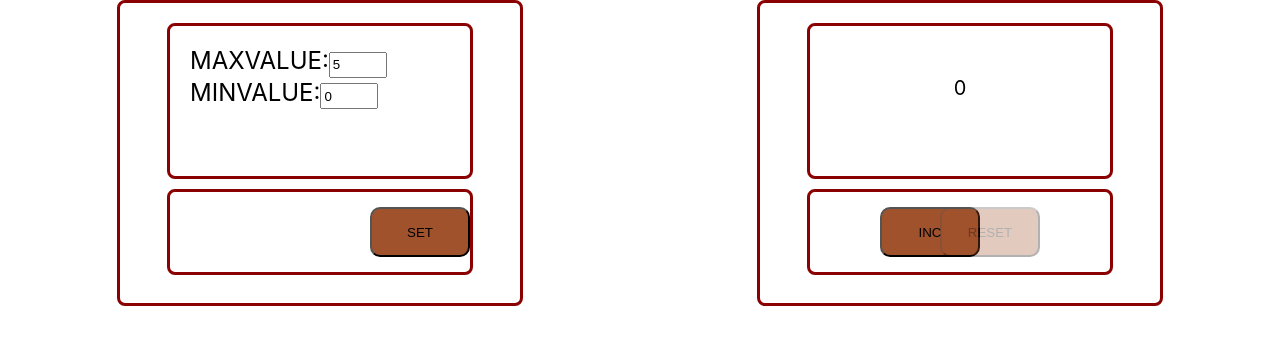
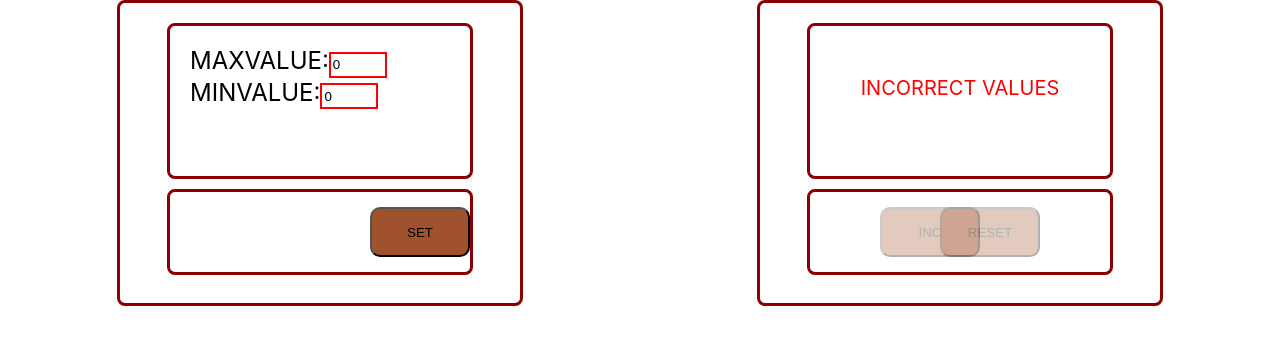
Before and after one commit to DmitryKam/1.2, a React (Create React App) app: page / in a window 1280 px wide. Shown: the top 344 px of the page. Built offline with nearby package versions, Linux system fonts and the light colour scheme.

Commit message:
with localStorage

```diff
--- a/package.json
+++ b/package.json
@@ -3,6 +3,7 @@
   "version": "0.1.0",
   "private": true,
   "dependencies": {
+    "@rehooks/local-storage": "^2.4.0",
     "@testing-library/jest-dom": "^4.2.4",
     "@testing-library/react": "^9.3.2",
     "@testing-library/user-event": "^7.1.2",
--- a/src/App.tsx
+++ b/src/App.tsx
@@ -5,12 +5,17 @@ import MyButton from './components/MyButton';
 import DisplaySettings from './components/DisplaySettings';
 
 
+
 function App() {
 
-    const [minValue, setMinValue] = useState<number>(0);
-    const [maxValue, setMaxValue] = useState<number>(5);
-    const [inc, setInc] = useState<number>(0);
+     const maxStorage = localStorage.getItem('max');
+     const minStorage = localStorage.getItem('min');
+
+    const [minValue, setMinValue] = useState<number>(Number(minStorage));
+    const [maxValue, setMaxValue] = useState<number>(Number(maxStorage));
+    const [inc, setInc] = useState<number>(Number(minStorage));
     const [press, setPress] = useState<boolean>(true);
+
 
 
     function incCounter() {
@@ -29,6 +34,8 @@ function App() {
         setMinValue(minValue);
         setMaxValue(maxValue);
         setPress(true);
+        localStorage.setItem('max',String(maxValue));
+        localStorage.setItem('min',String(minValue));
         setInc(minValue);
     }
 
```
Also changed, not shown: 1 other file (tests, documents, lock files or other folders).
